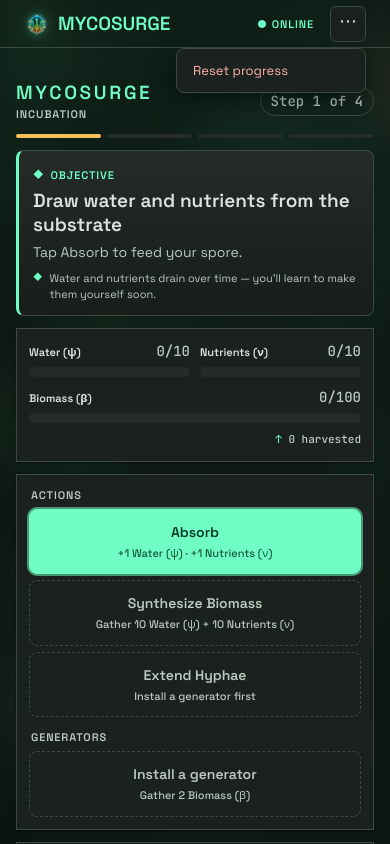
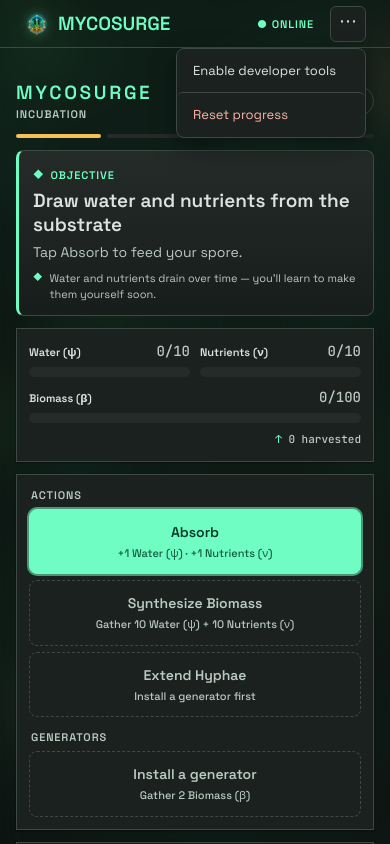
Before and after one commit to rs-jithesh/mycosurge, a SvelteKit app in the folder apps/web/: page / in a window 390 px wide. Both pictures are taken after a click on the button "More options". Built offline with nearby package versions, Linux system fonts and the light colour scheme.

Commit message:
Add mobile-only developer tools toggle
Editing localStorage is awkward on phones, so the header overflow menu on
mobile can now enable/disable developer tools directly. Hidden on desktop,
where the dev controls already appear in the top bar.

```diff
--- a/apps/web/src/routes/+layout.svelte
+++ b/apps/web/src/routes/+layout.svelte
@@ -161,6 +161,16 @@
                 Preview welcome back
               </button>
             {/if}
+            <button
+              class="menu-item"
+              role="menuitem"
+              onclick={() => {
+                menuOpen = false;
+                devStore.set(!devStore.enabled);
+              }}
+            >
+              {devStore.enabled ? 'Disable developer tools' : 'Enable developer tools'}
+            </button>
             <button
               class="menu-item danger-item"
               role="menuitem"
```
